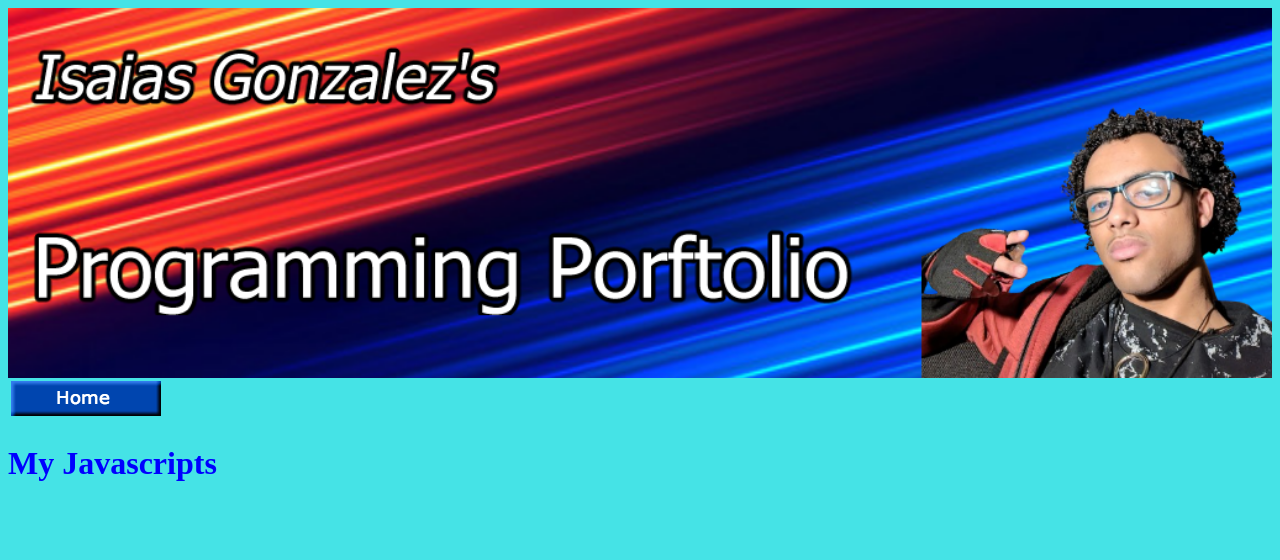
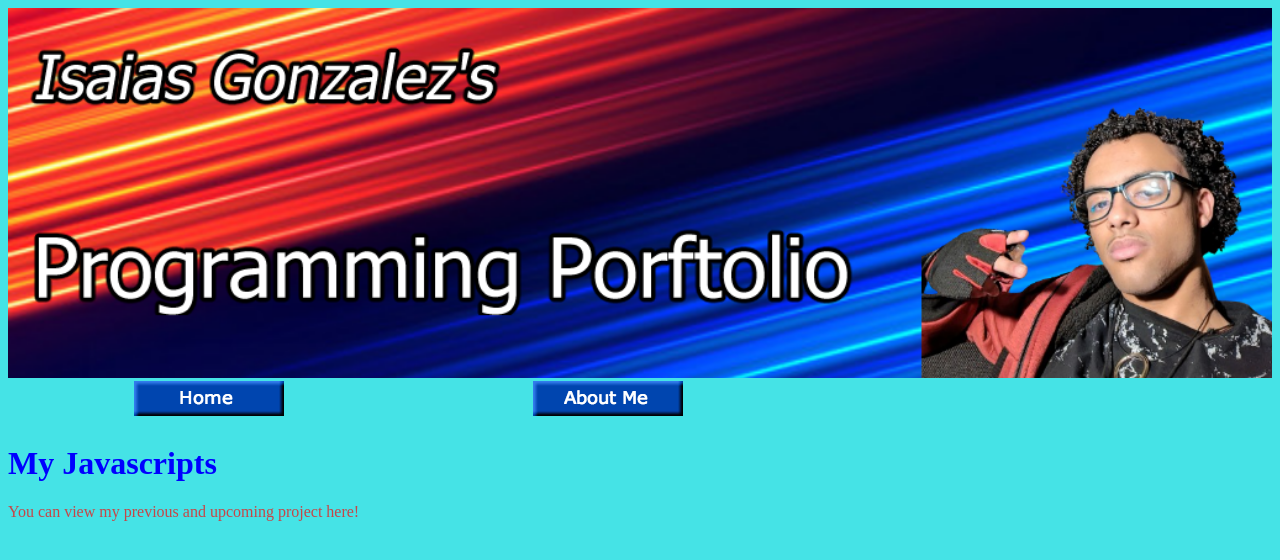
Before and after one commit to IsaKaiStudios/IsaKaiStudios.github.io, a plain HTML site: page Javascripts.html in a window 1280 px wide. Drawn offline with Linux system fonts and the light colour scheme.

Commit message:
Add files via upload

```diff
--- a/Javascripts.html
+++ b/Javascripts.html
@@ -9,6 +9,9 @@
 
     />
 
+
+
+
     <meta charset="UTF-8">
     <meta name="viewport" content="width=device-width, initial-scale=1.0">
     <title>Javascripts</title>
@@ -16,18 +19,25 @@
     <link rel="stylesheet" href="mystyle.css">
 
 
-    <table>
-    <tr>
-        <td align="center">
-            <a href="index.html"><img src="home.png"></a>
-        </td>
+    <table width="800px">
+        <tr>
+            <td align="center">
+                <a href="index.html"><img src="home.png"></a>
+            </td>
+
+            <td align="center">
+                <a href="aboutme.html"><img src="aboutme.png"></a>
+            </td>
         </tr>
     </table>
 
 </head>
 <body>
 
+    <div>
    <h1>My Javascripts</h1>
+   <p>You can view my previous and upcoming project here!</p>
+</div>
 
 </body>
 </html>
```
Also changed, not shown: aboutme.html (+2 -7 lines).
